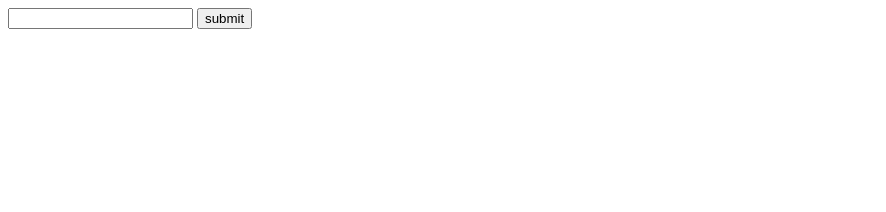
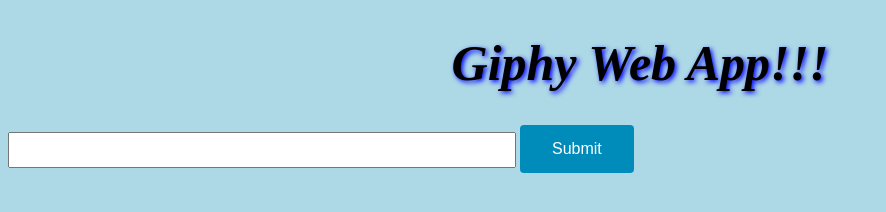
Before and after one commit to aatri8899/Giphy-API, a plain HTML site: page index.html in a window 1280 px wide. Shown: the whole page, without its empty margins (0-886 px from the left). Drawn offline with nearby package versions, Linux system fonts and the light colour scheme.

Commit message:
Giphy Activity

```diff
--- a/index.html
+++ b/index.html
@@ -9,9 +9,10 @@
 </head>
 
 <body>
+    <h1>Giphy Web App!!!</h1>
     <form id="giphy">
         <input type="text" id="query">
-        <input type="submit" value="submit">
+        <input type="submit" id="submit" value="Submit">
     </form>
     <div id="results"/>
 </body>
--- a/script.js
+++ b/script.js
@@ -18,15 +18,15 @@ $(document).ready(function() {
             // need to look for the first item
             // in the image array
 
-            image[0].src = response.data[0].images.fixed_width_downsampled.url;
+            $("#results").empty();
 
-            $("#results").append(image);
+
             console.log(response.data.length);
             for (var i = 0; i < response.data.length; i++) {
                 console.log(i);
                 var image2 = $('<img>');
-                image[0].src = response.data[0].images.fixed_width_downsampled.url;
-                image[0].src = response.data[1].images.fixed_width_downsampled.url;
+                image2[0].src = response.data[i].images.fixed_width_downsampled.url;
+                $("#results").append(image2);
             }
 
         });
--- a/style.css
+++ b/style.css
@@ -0,0 +1,30 @@
+img{
+    margin: 50px 10px 10px 10px;
+    height: 150px;
+    width: 15%;
+    box-shadow: 10px 10px 5px grey;
+}
+body {
+    background-color: lightblue;
+}
+h1{
+    text-align: center;
+    text-shadow: 2px 2px 5px blue;
+    font-style: italic;
+    font-weight: bold;
+    font-size: 50px;
+    color: black;
+}
+#query{
+    width: 500px;
+    height: 30px;
+}
+#submit{
+    background-color: #008CBA;
+    border: none;
+    color: white;
+    padding: 15px 32px;
+    text-align: center;
+    font-size: 16px;
+    border-radius: 4px;
+}
```
